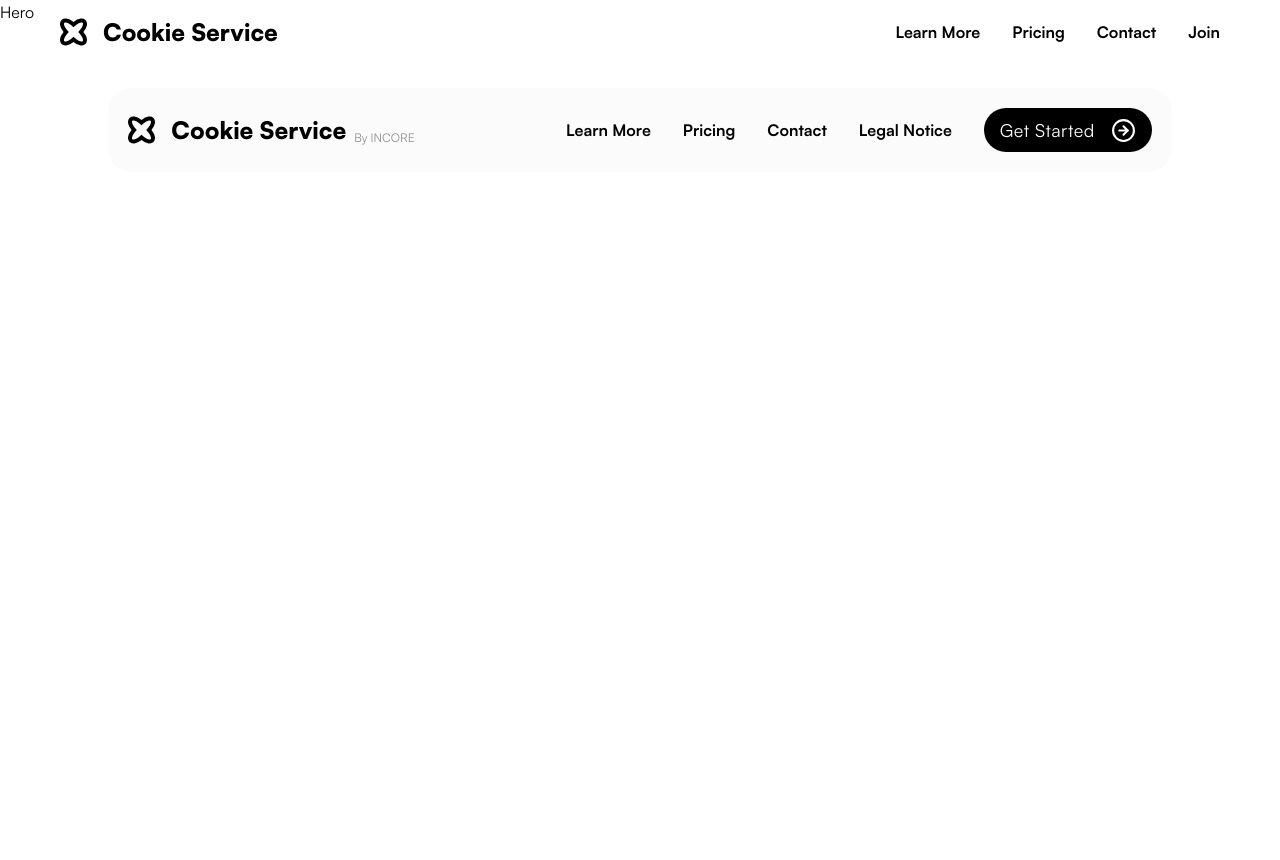
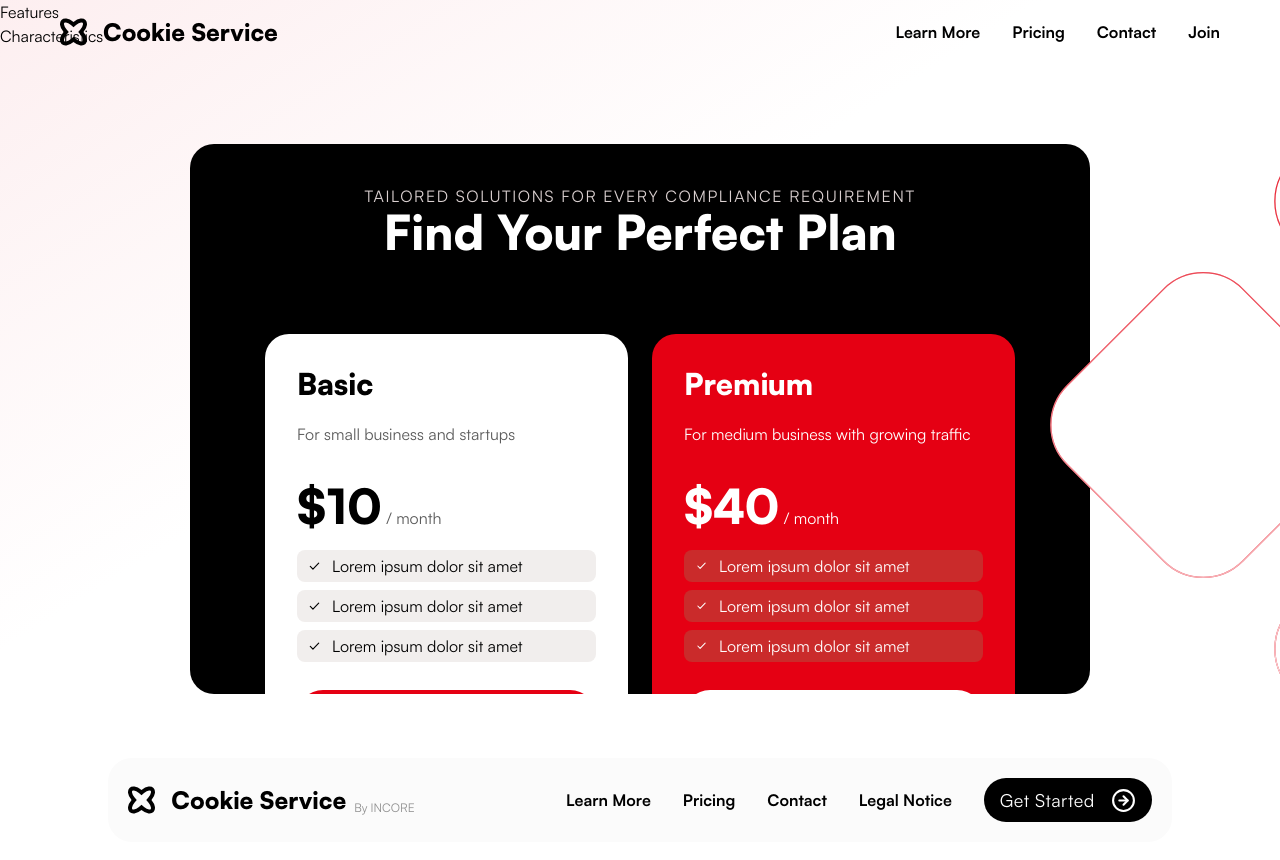
Before and after one commit to al1yew/cookies_app_submission, a Next.js app: page /info in a window 1280 px wide. Shown: the top 860 px of the page. Before the commit the page ends 800 px from the top, so only its background shows below. Built offline with nearby package versions, Linux system fonts and the light colour scheme.

Commit message:
Mar 4, 2024, 9:06 PM

```diff
--- a/app/(defaultLayout)/info/page.tsx
+++ b/app/(defaultLayout)/info/page.tsx
@@ -1,3 +1,6 @@
+import PricingPlans from "@/components/home/PricingPlans";
+import Characteristics from "@/components/info/Characteristics";
+import Features from "@/components/info/Features";
 import Hero from "@/components/info/Hero";
 import { Metadata } from "next";
 
@@ -10,6 +13,9 @@ const Info = () => {
   return (
     <>
       <Hero />
+      <Features />
+      <Characteristics />
+      <PricingPlans />
     </>
   );
 };
--- /dev/null
+++ b/components/info/Characteristics.tsx
@@ -0,0 +1,6 @@
+const Characteristics = () => {
+  return (
+    <div>Characteristics</div>
+  )
+}
+export default Characteristics
--- /dev/null
+++ b/components/info/Features.tsx
@@ -0,0 +1,4 @@
+const Features = () => {
+  return <div>Features</div>;
+};
+export default Features;
--- a/components/info/Hero.tsx
+++ b/components/info/Hero.tsx
@@ -1,4 +1,16 @@
+import Container from "../shared/Container";
+
 const Hero = () => {
-  return <div>Hero</div>;
+  return (
+    <section className="w-full relative">
+      <Container>
+        <div
+          className="absolute -left-8 -top-32
+        bg-gradient-to-br from-[#e74d5c1d] via-white to-white
+        w-screen h-[800px] z-[-3]"
+        />
+      </Container>
+    </section>
+  );
 };
 export default Hero;
```
